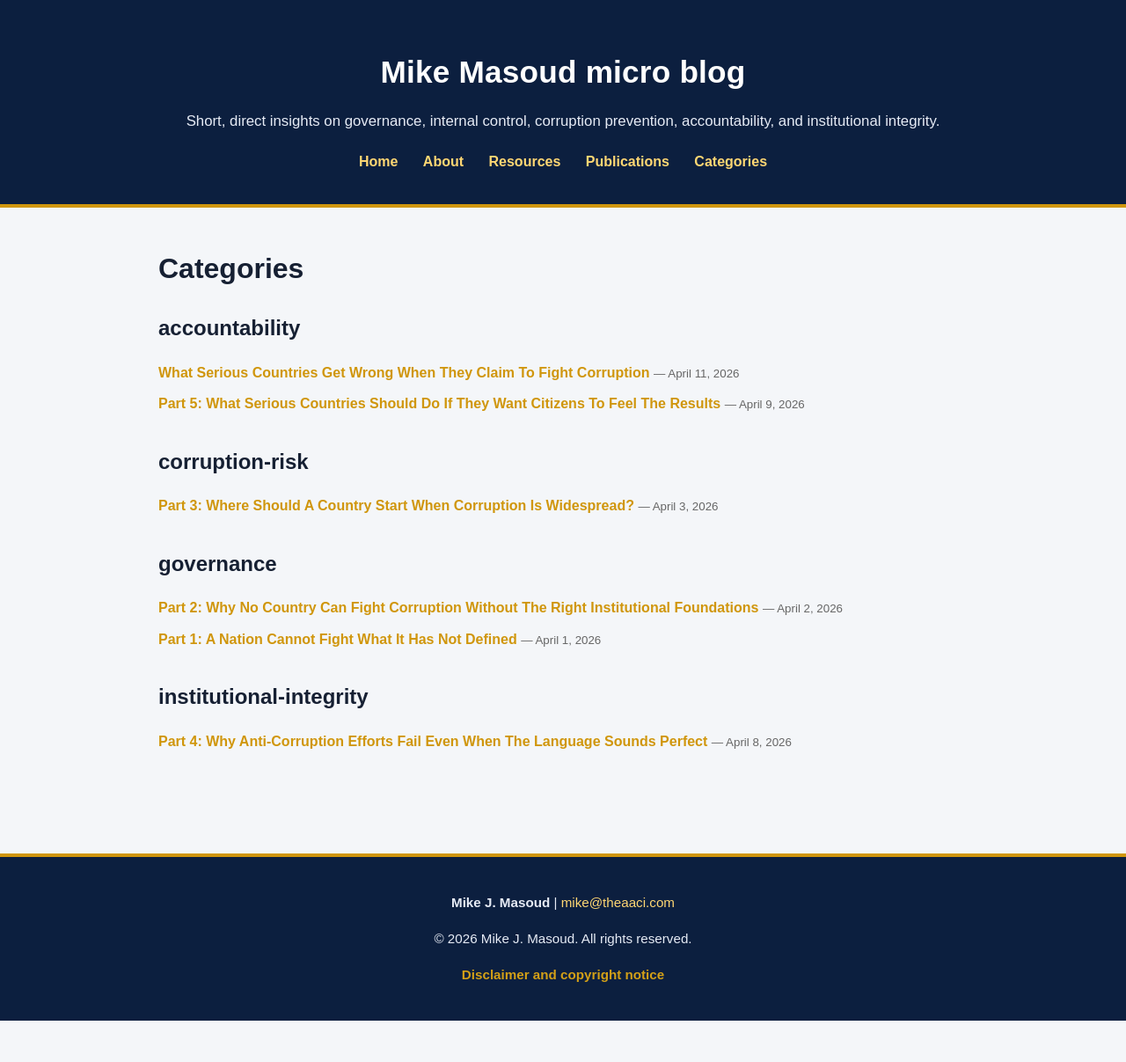
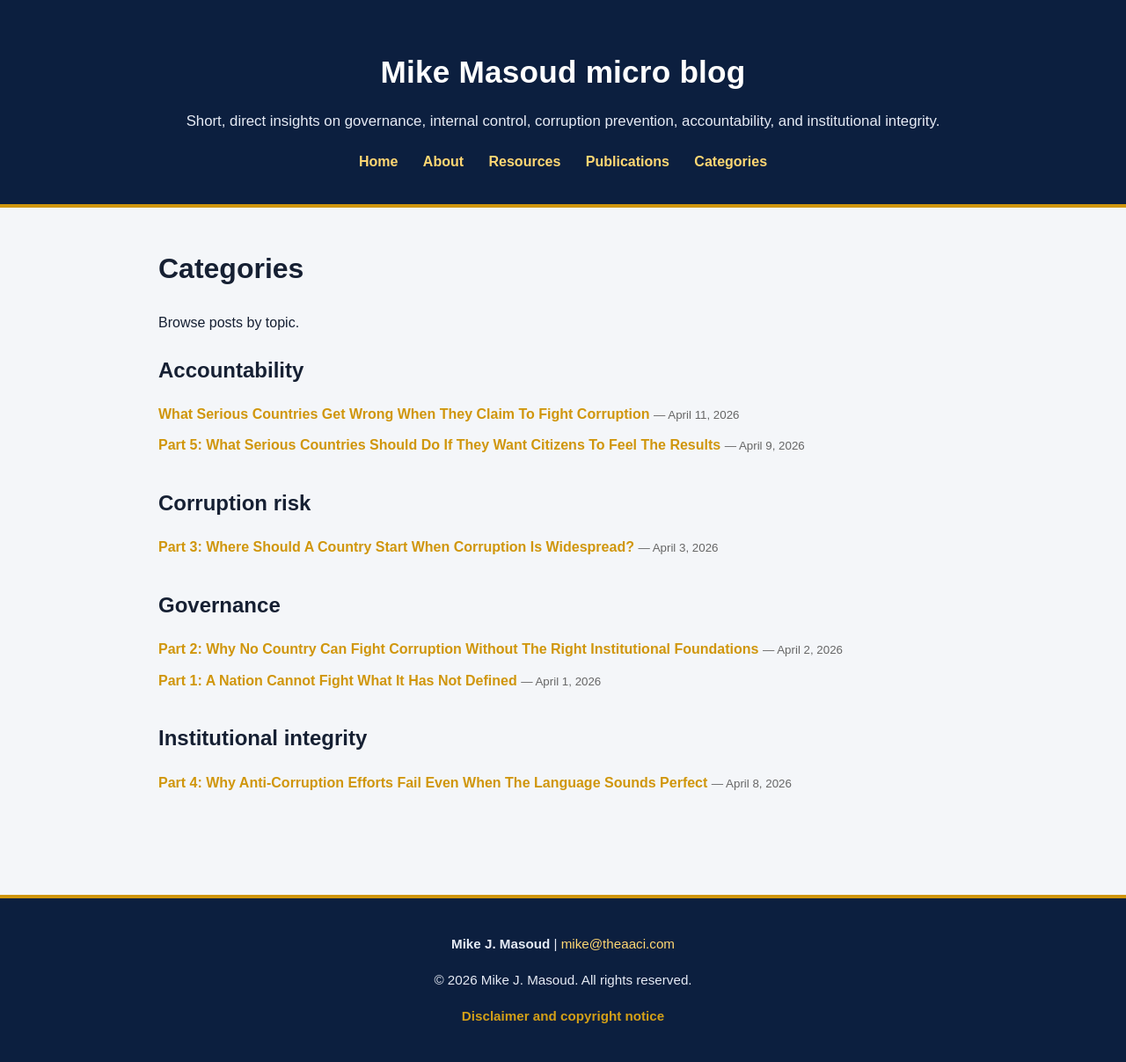
Before and after one commit to mikemasoud/microblog, a Jekyll site: the page built from categories.md, in a window 1280 px wide. Shown: the whole page at 88% size. Built offline with Jekyll 4.4.1, drawn with Linux system fonts in a browser that asks for light colours; before the commit the page ends 1160 px from its top, so only the background shows below that.

Commit message:
Update categories.md

```diff
--- a/categories.md
+++ b/categories.md
@@ -5,12 +5,13 @@ permalink: /categories/
 ---
 
 <h1>Categories</h1>
+<p class="categories-intro">Browse posts by topic.</p>
 
 {% assign sorted_categories = site.categories | sort %}
 
 {% for category in sorted_categories %}
   <section class="category-section">
-    <h2 id="{{ category[0] | slugify }}">{{ category[0] }}</h2>
+    <h2 id="{{ category[0] | slugify }}">{{ category[0] | replace: '-', ' ' | capitalize }}</h2>
     <ul>
       {% assign posts = category[1] | sort: "date" | reverse %}
       {% for post in posts %}
```
